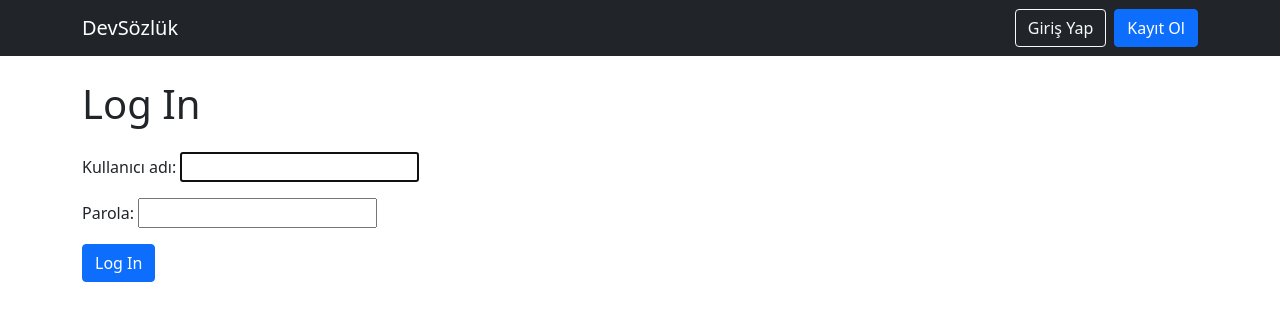
After one commit to KeremErkut/DeveloperSozluk, a Django app: page /accounts/login/ in a window 1280 px wide. The commit adds this page. Shown: the top 321 px of the page. Run offline with Django 5.2, Linux system fonts and the light colour scheme.

Commit message:
Implement login/logout: Add auth URLs, login template, and update base template

```diff
--- a/devsozluk/settings.py
+++ b/devsozluk/settings.py
@@ -123,3 +123,7 @@ STATIC_URL = 'static/'
 # https://docs.djangoproject.com/en/5.2/ref/settings/#default-auto-field
 
 DEFAULT_AUTO_FIELD = 'django.db.models.BigAutoField'
+
+# Redirect URLs after login/logout
+LOGIN_REDIRECT_URL = '/'
+LOGOUT_REDIRECT_URL = '/'
--- a/devsozluk/urls.py
+++ b/devsozluk/urls.py
@@ -22,4 +22,5 @@ from django.urls import path, include
 urlpatterns = [
     path('admin/', admin.site.urls),
     path('', include('main.urls')), # This includes the URLs from our 'main' app.
+    path('accounts/', include('django.contrib.auth.urls'))
 ]
--- a/templates/base.html
+++ b/templates/base.html
@@ -11,6 +11,18 @@
     <nav class="navbar navbar-expand-lg navbar-dark bg-dark">
         <div class="container">
             <a class="navbar-brand" href="{% url 'home' %}">DevSözlük</a>
+            <div class="navbar-nav ms-auto">
+                {% if user.is_authenticated %}
+                    <span class="navbar-text me-3">Hoş geldin, {{ user.username }}</span>
+                    <form action="{% url 'logout' %}" method="post" style="display:inline;">
+                        {% csrf_token %}
+                        <button type="submit" class="btn btn-outline-light">Çıkış Yap</button>
+                    </form>
+                {% else %}
+                    <a class="btn btn-outline-light me-2" href="{% url 'login' %}">Giriş Yap</a>
+                    <a class="btn btn-primary" href="{% url 'register' %}">Kayıt Ol</a>
+                {% endif %}
+            </div>
         </div>
     </nav>
 
--- /dev/null
+++ b/templates/registration/login.html
@@ -0,0 +1,12 @@
+{% extends 'base.html' %}
+
+{% block title %}Log In | DevSözlük{% endblock %}
+
+{% block content %}
+    <h1 class="mb-4">Log In</h1>
+    <form method="post">
+        {% csrf_token %}
+        {{ form.as_p }}
+        <button type="submit" class="btn btn-primary">Log In</button>
+    </form>
+{% endblock %}
```
